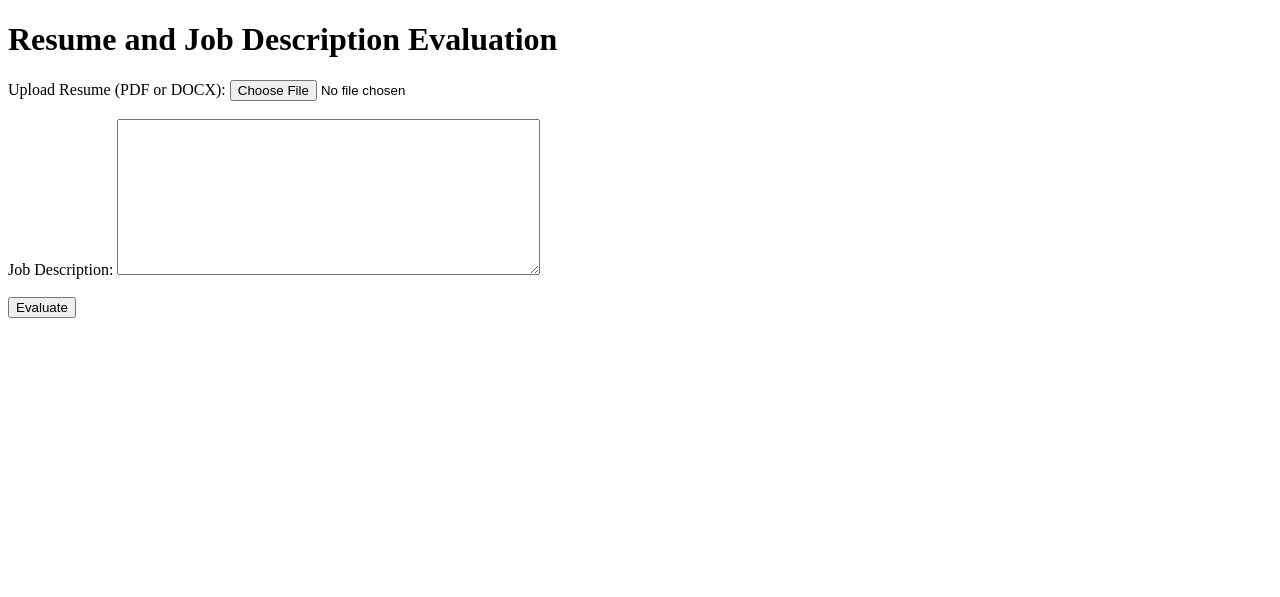
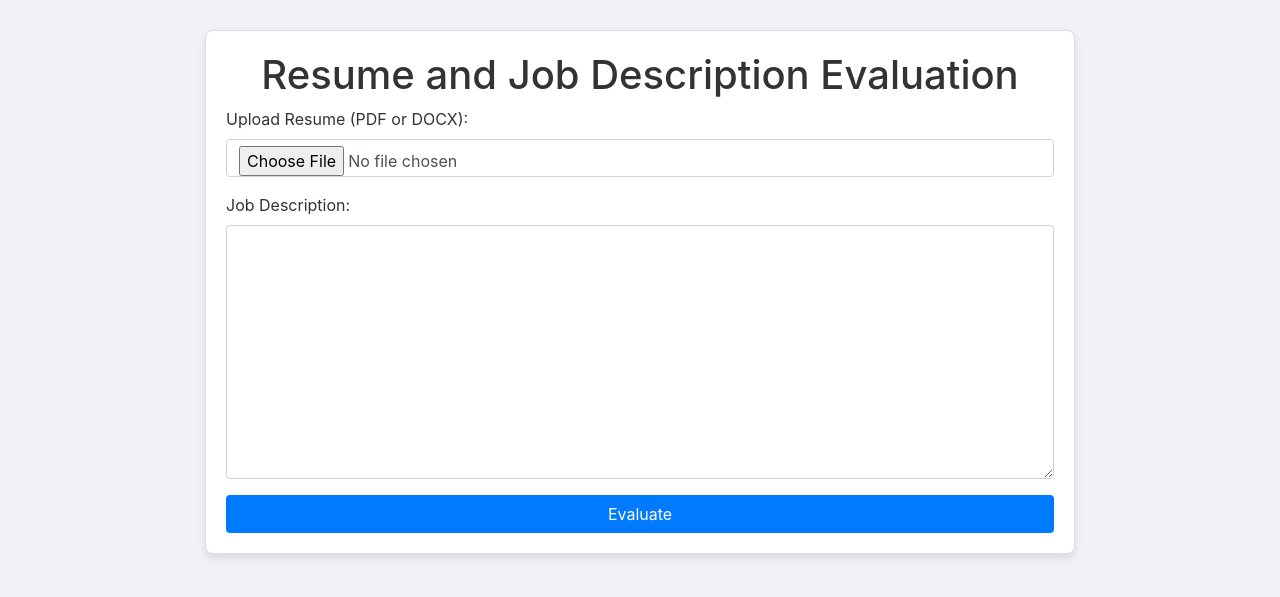
Before and after one commit to firstPole/resumeEvaluator, a Python web app: template templates/index.html in a window 1280 px wide. Shown: the top 597 px of the page. Run offline with Jinja, Linux system fonts and the light colour scheme; the template is opened without the code that fills it, so the values that code supplies are empty; some libraries are stand-ins or nearby versions.

Commit message:
Remove decimal percentage and index and result on same page

```diff
--- a/templates/index.html
+++ b/templates/index.html
@@ -4,17 +4,140 @@
     <meta charset="UTF-8">
     <meta name="viewport" content="width=device-width, initial-scale=1.0">
     <title>Resume Evaluation</title>
+    <!-- Bootstrap CSS -->
+    <link href="https://maxcdn.bootstrapcdn.com/bootstrap/4.5.2/css/bootstrap.min.css" rel="stylesheet">
+    <!-- Chart.js -->
+    <script src="https://cdn.jsdelivr.net/npm/chart.js"></script>
+    <!-- Custom CSS -->
+    <style>
+        body {
+            background-color: #f0f2f5;
+            color: #333;
+            margin: 0;
+            padding: 0;
+        }
+        .container {
+            margin-top: 30px;
+            max-width: 900px; /* Increase the maximum width */
+        }
+        .card {
+            padding: 20px;
+            box-shadow: 0 4px 10px rgba(0, 0, 0, 0.1);
+            border-radius: 8px;
+            margin-bottom: 30px;
+        }
+        .btn-custom {
+            background-color: #007bff;
+            color: white;
+        }
+        .btn-custom:hover {
+            background-color: #0056b3;
+        }
+        .chart-container {
+            position: relative;
+            height: 400px; /* Set a fixed height */
+            width: 100%;
+        }
+        .text-highlight {
+            font-size: 24px;
+            font-weight: bold;
+        }
+        #resultArea {
+            display: none;
+            margin-top: 30px;
+        }
+    </style>
 </head>
 <body>
-    <h1>Resume and Job Description Evaluation</h1>
-    <form action="/evaluate" method="post" enctype="multipart/form-data">
-        <label for="resume_file">Upload Resume (PDF or DOCX):</label>
-        <input type="file" id="resume_file" name="resume_file" accept=".pdf, .docx" required><br><br>
+    <div class="container">
+        <div class="card">
+            <h1 class="text-center">Resume and Job Description Evaluation</h1>
+            <form id="evaluationForm" action="/evaluate" method="post" enctype="multipart/form-data">
+                <div class="form-group">
+                    <label for="resume_file">Upload Resume (PDF or DOCX):</label>
+                    <input type="file" id="resume_file" name="resume_file" accept=".pdf, .docx" class="form-control" required>
+                </div>
+                <div class="form-group">
+                    <label for="job_description">Job Description:</label>
+                    <textarea id="job_description" name="job_description" class="form-control" rows="10" required></textarea>
+                </div>
+                <button type="submit" class="btn btn-custom btn-block">Evaluate</button>
+            </form>
+        </div>
+        <!-- Result area -->
+        <div id="resultArea" class="card">
+            <h2 class="text-center">Evaluation Result</h2>
+            <div class="chart-container">
+                <canvas id="matchScoreChart"></canvas>
+                <div class="text-center text-highlight" id="matchScoreText">0%</div>
+            </div>
+        </div>
+    </div>
 
-        <label for="job_description">Job Description:</label>
-        <textarea id="job_description" name="job_description" rows="10" cols="50" required></textarea><br><br>
+    <!-- Bootstrap JS and dependencies -->
+    <script src="https://code.jquery.com/jquery-3.5.1.min.js"></script>
+    <script src="https://cdn.jsdelivr.net/npm/@popperjs/core@2.9.3/dist/umd/popper.min.js"></script>
+    <script src="https://maxcdn.bootstrapcdn.com/bootstrap/4.5.2/js/bootstrap.min.js"></script>
+    <!-- Chart.js Script -->
+    <script>
+        document.getElementById('evaluationForm').addEventListener('submit', function(event) {
+            event.preventDefault(); // Prevent default form submission
+            var formData = new FormData(this);
 
-        <button type="submit">Evaluate</button>
-    </form>
+            fetch('/evaluate', {
+                method: 'POST',
+                body: formData
+            }).then(response => response.json())
+              .then(data => {
+                document.getElementById('resultArea').style.display = 'block';
+                var matchScore = Math.round(data.match_score); // Round score to the nearest integer
+                document.getElementById('matchScoreText').textContent = `${matchScore}%`;
+
+                var ctx = document.getElementById('matchScoreChart').getContext('2d');
+                var chart = new Chart(ctx, {
+                    type: 'doughnut',
+                    data: {
+                        labels: ['Matched', 'Unmatched'],
+                        datasets: [{
+                            data: [matchScore, 100 - matchScore],
+                            backgroundColor: ['#28a745', '#e0e0e0'],
+                            borderColor: ['#28a745', '#e0e0e0'],
+                            borderWidth: 1
+                        }]
+                    },
+                    options: {
+                        responsive: true,
+                        maintainAspectRatio: false,
+                        plugins: {
+                            legend: {
+                                position: 'bottom'
+                            },
+                            tooltip: {
+                                callbacks: {
+                                    label: function(tooltipItem) {
+                                        return tooltipItem.label + ': ' + tooltipItem.raw + '%';
+                                    }
+                                }
+                            },
+                            datalabels: {
+                                display: true,
+                                anchor: 'center',
+                                align: 'center',
+                                formatter: function(value) {
+                                    return value + '%';
+                                },
+                                font: {
+                                    weight: 'bold',
+                                    size: 24
+                                }
+                            }
+                        }
+                    }
+                });
+            }).catch(error => {
+                console.error('Error:', error);
+            });
+        });
+    </script>
 </body>
 </html>
```
